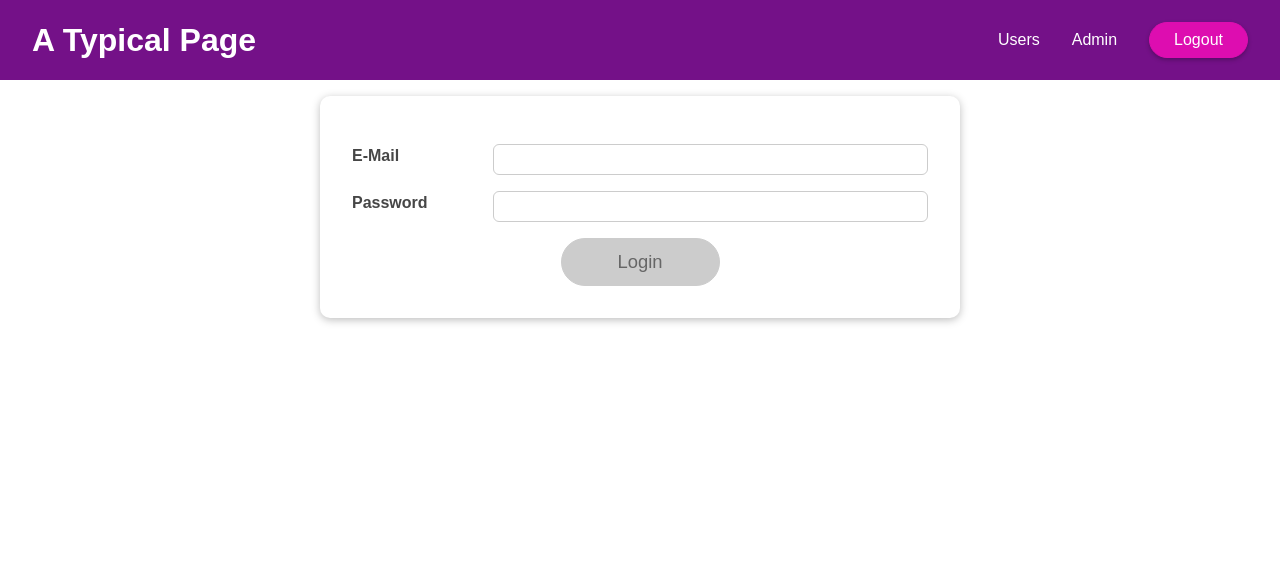
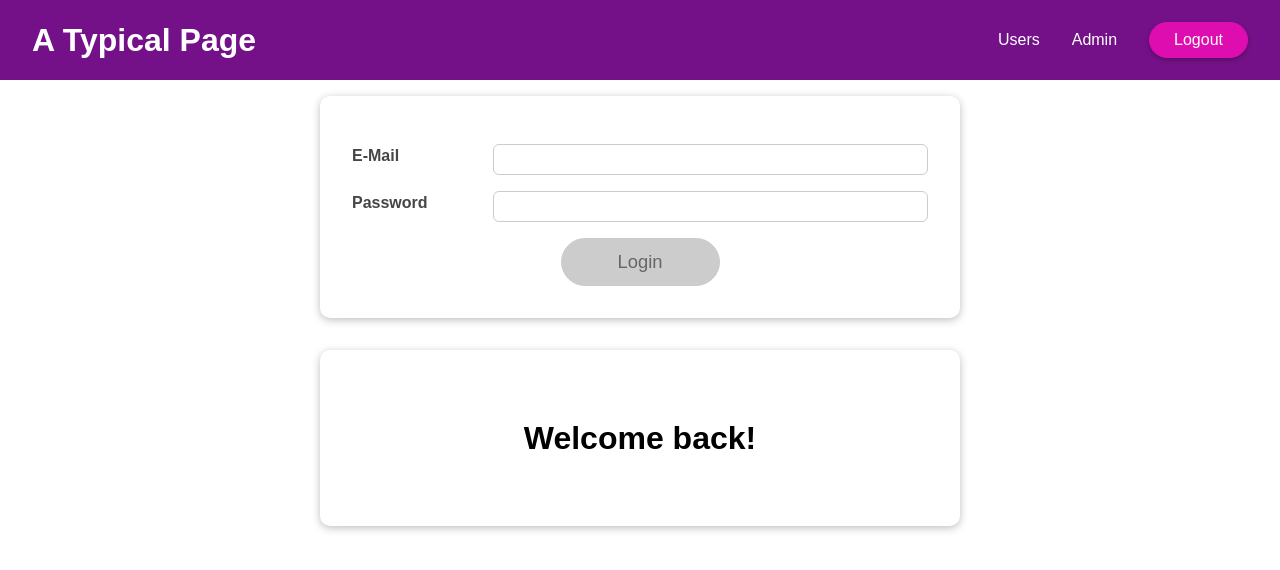
Before and after one commit to Plyavinskiy/user-authentication, a React (Create React App) app: page / in a window 1280 px wide. Shown: the top 570 px of the page. Built offline with nearby package versions, Linux system fonts and the light colour scheme.

Commit message:
feat: implement the Home component

```diff
--- a/src/App.js
+++ b/src/App.js
@@ -1,5 +1,6 @@
 import MainHeader from "./components/MainHeader/MainHeader";
 import Login from "./components/Login/Login";
+import Home from "./components/Home/Home";
 
 const App = () => {
   return (
@@ -7,6 +8,7 @@ const App = () => {
       <MainHeader />
       <main>
         <Login />
+        <Home />
       </main>
     </>
   );
--- /dev/null
+++ b/src/components/Home/Home.js
@@ -0,0 +1,12 @@
+import Card from "../UI/Card/Card";
+import classes from "./Home.module.css";
+
+const Home = () => {
+  return (
+    <Card className={classes.home}>
+      <h1>Welcome back!</h1>
+    </Card>
+  );
+};
+
+export default Home;
--- /dev/null
+++ b/src/components/Home/Home.module.css
@@ -0,0 +1,7 @@
+.home {
+  width: 90%;
+  max-width: 40rem;
+  padding: 3rem;
+  margin: 2rem auto;
+  text-align: center;
+}
```
